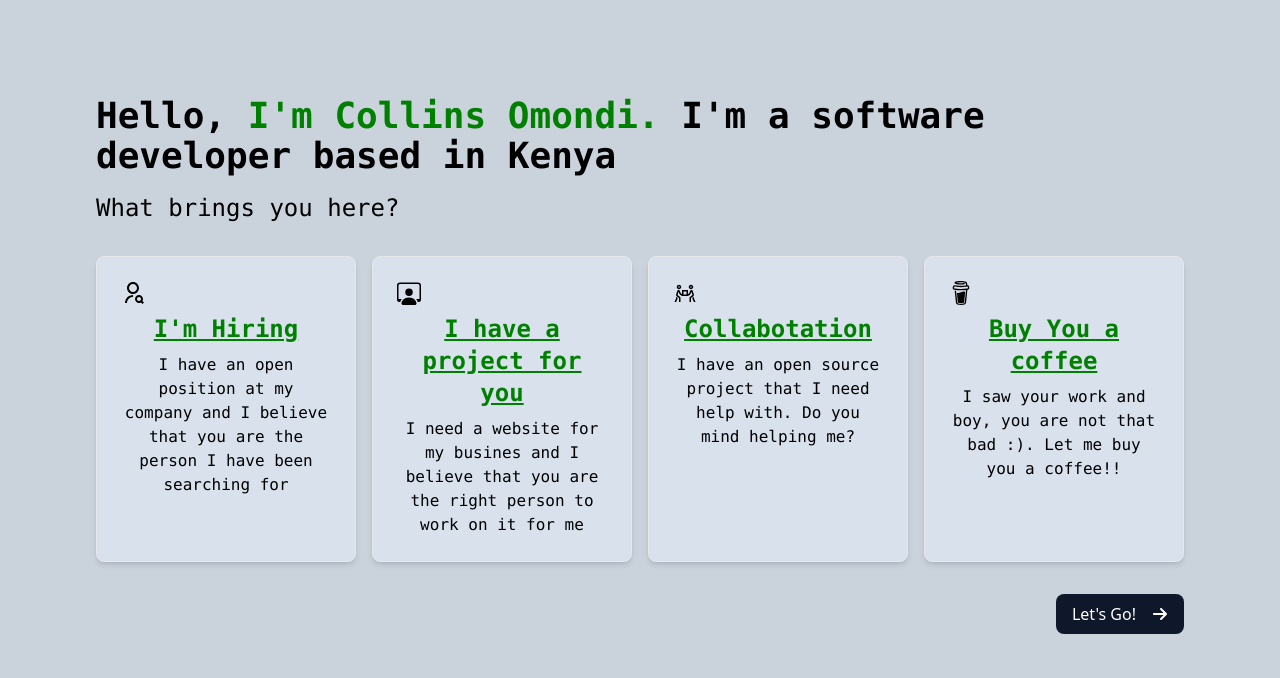
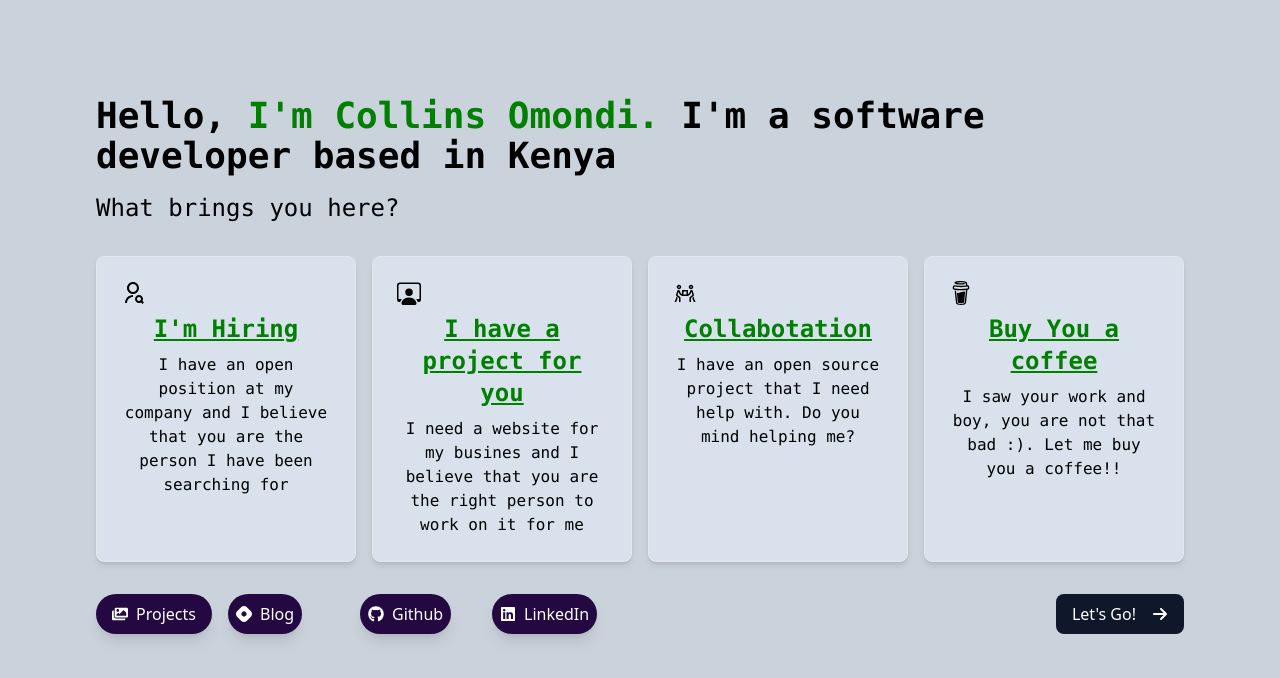
Before and after one commit to C-o-m-o-n/portfolio, a Next.js app: page / in a window 1280 px wide. Shown: the top 678 px of the page. Built offline with nearby package versions, Linux system fonts and the light colour scheme.

Commit message:
added links

```diff
--- a/app/page.tsx
+++ b/app/page.tsx
@@ -1,5 +1,4 @@
 "use client"
-
 
 import Image from "next/image";
 import { RiUserSearchLine } from "react-icons/ri";
@@ -10,15 +9,14 @@ import { BsPersonWorkspace } from "react-icons/bs";
 import { ReactElement, SetStateAction, useEffect, useState } from 'react';
 import { useRouter } from 'next/navigation';
 import { motion } from 'framer-motion';
-import ScrollToTop from "react-scroll-to-top";
-
+import { FaImages, FaArrowDown, FaArrowUp, FaLinkedin, FaGithub, } from "react-icons/fa";
+import { FaHashnode } from "react-icons/fa6";
 
 export default function Home() {
 
   const [selectedOption, setSelectedOption] = useState<string>();
   const [isDown, setIsDown] = useState<boolean>(false)
   // const [isScrollingDown, setIsScrollingDown] = useState<boolean>(false);
-
   const [prevScrollPos, setPrevScrollPos] = useState<number>(0);
 
   const router = useRouter();
@@ -29,7 +27,6 @@ export default function Home() {
     body: string
     icon: ReactElement
   }
-
 
   useEffect(() => {
     window.addEventListener('scroll', handleScroll);
@@ -125,7 +122,7 @@ export default function Home() {
               key={index}
               onClick={() => handleOptionClick(option)}
               className={`cursor-pointer p-6 border dark:border-[#28084d]
-             bg-[#d8e1ec] dark:bg-[#230842] rounded-lg shadow-md hover:bg-[#3f4444]  ${selectedOption === option.page ? 'border-[#28084d] dark:border-white' : ''
+             bg-[#d8e1ec] dark:bg-[#230842] rounded-lg shadow-md hover:bg-[#4a108b]  ${selectedOption === option.page ? 'border-[#28084d] dark:border-white' : ''
                 }`}>
               {option.icon}
               <h1 className="font-bold text-2xl text-center underline m-2 font-mono text-[green]">{option.title}</h1>
@@ -135,11 +132,67 @@ export default function Home() {
             </div>
           ))}
         </motion.div>
+
+        <div className="grid grid-cols-2  gap-16 w-full">
+          <div className="grid grid-cols-2 sm:grid-cols-4 gap-4 w-full">
+            {/* <div className="md:left-[50%] flex flex-col space-y-2">
+              {isDown ? (
+                <button
+                  onClick={handleScrollUp}
+                  className=" p-2 bg-[#230842] text-white rounded-full shadow-lg hover:bg-[#4a108b]">
+                  <FaArrowUp />
+                </button>
+              ) : (
+                <button
+                  onClick={handleScrollDown}
+                  className=" p-2 bg-[#230842] text-white rounded-full shadow-lg hover:bg-[#4a108b] "
+                >
+                  <FaArrowDown />
+                </button>
+              )}
+            </div> */}
+            <a href="#">
+            <button
+              onClick={handleScrollDown}
+              className="flex justify-center items-center gap-2 px-4 py-2 bg-[#230842]
+               text-white rounded-full shadow-lg hover:bg-[#4a108b] ">
+              <FaImages />
+              <span className="hidden md:block">Projects</span>
+            </button>
+            </a>
+
+            <a href="https://https://comon.hashnode.dev/">
+            <button
+              className="flex justify-center items-center gap-2 p-2 bg-[#230842] text-white rounded-full shadow-lg hover:bg-[#4a108b] ">
+              <FaHashnode />
+              <span className="hidden md:block">Blog</span>
+            </button>
+            </a>
+
+            <a href="https://github.com/c-o-m-o-n">
+            <button
+              className="flex justify-center items-center gap-2 p-2 bg-[#230842] text-white rounded-full shadow-lg hover:bg-[#4a108b] ">
+              <FaGithub />
+              <span className="hidden md:block">Github</span>
+            </button>
+            </a>
+
+            <a href="https://linkedin.com/in/c-o-m-o-n">
+            <button
+              className="flex justify-center items-center gap-2 p-2 bg-[#230842] text-white rounded-full shadow-lg hover:bg-[#4a108b] ">
+              <FaLinkedin />
+              <span className="hidden md:block">LinkedIn</span>
+            </button>
+            </a>
+
+          </div>
+
+          <div>
+            <div className="hidden md:block"></div>
           <motion.button
             initial={{ opacity: 0, x: -50 }}
             animate={{ opacity: 1, x: 0 }}
             transition={{ duration: 0.5, delay: 0.8 }}
-
             onClick={handleNextClick}
             disabled={!selectedOption}
             className={`flex items-center gap-4 px-4 py-2 bg-slate-900
@@ -147,26 +200,9 @@ export default function Home() {
               }`}>
             Let&apos;s Go! <FaArrowRight />
           </motion.button>
-{/*
-        <div className="fixed bottom-4 left-0 md:left-[50%] flex flex-col space-y-2">
-          {isDown ? (
-            <button
-              onClick={handleScrollUp}
-              className="px-4 py-2 bg-green-500 text-white rounded-full shadow-lg hover:bg-green-700"
-            >
-              Go Back Up
-            </button>
-          ) : (
-            <button
-              onClick={handleScrollDown}
-              className="px-4 py-2 bg-[#230842] text-white rounded-full shadow-lg hover:bg-[#3f4444] "
-            >
-              Explore  me
-            </button>
-          )}
+          </div>
         </div>
 
-          <ScrollToTop smooth /> */}
       </main>
     </>
   );
```
Lines whose indentation alone changed are shown as unchanged.
